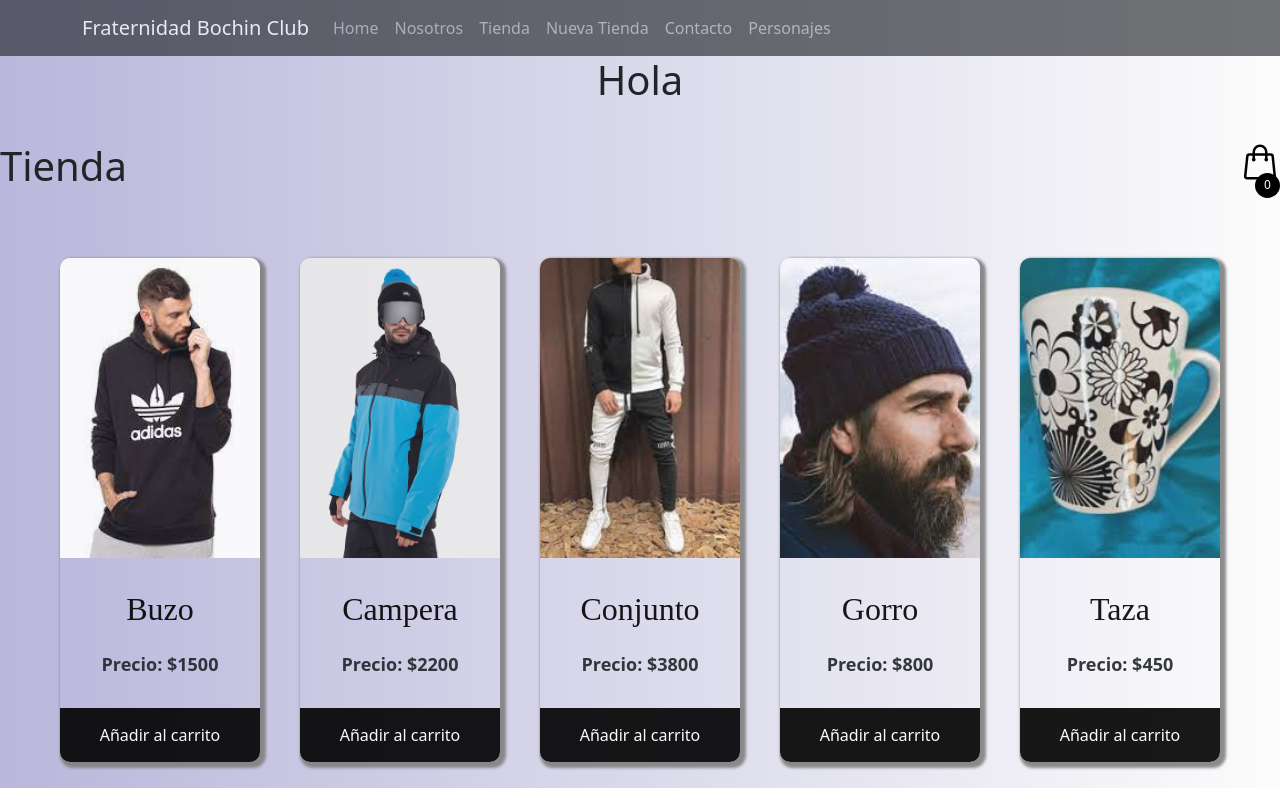
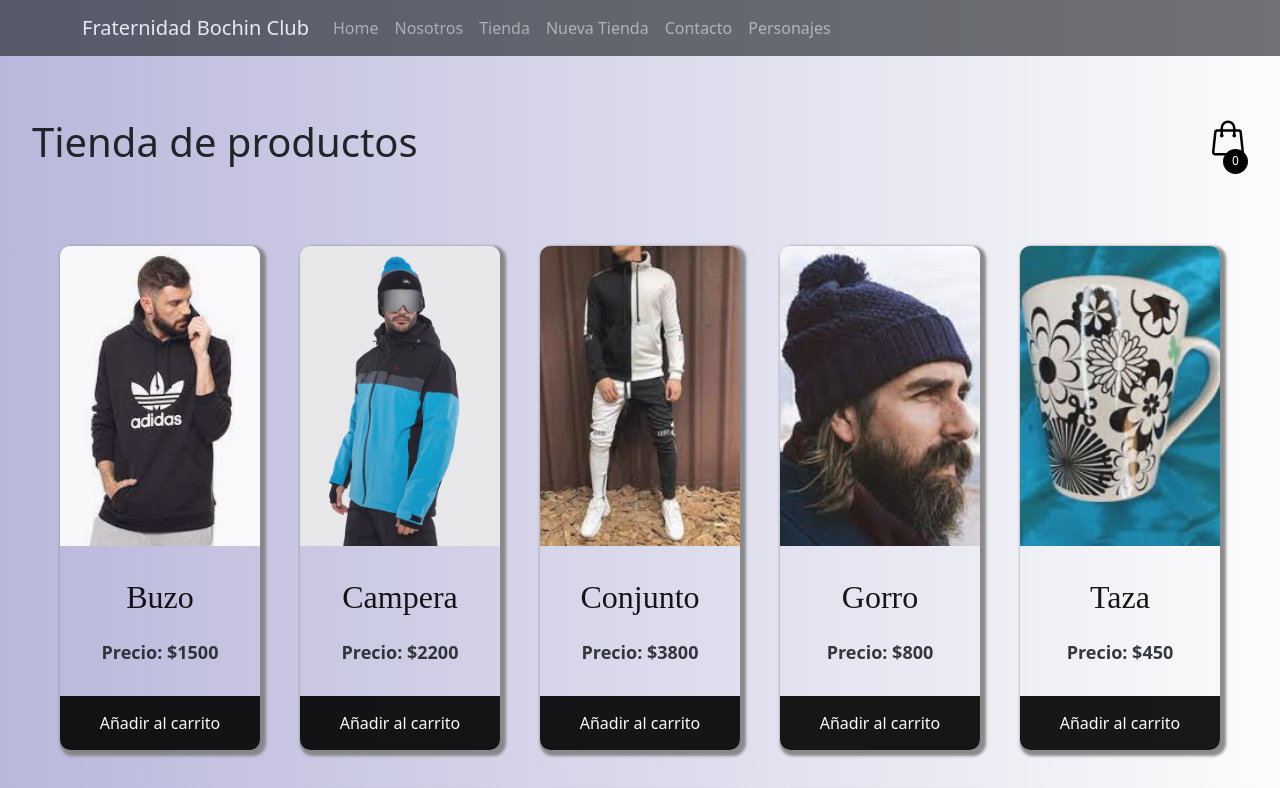
Before and after one commit to NahuelSandoval/bochinclubb, a React (Create React App) app: page /nuevaTienda in a window 1280 px wide. Shown: the top 788 px of the page. Built offline with nearby package versions, Linux system fonts and the light colour scheme.

Commit message:
carrito2

```diff
--- a/src/componentes/TiendaNueva/Header.js
+++ b/src/componentes/TiendaNueva/Header.js
@@ -29,7 +29,7 @@ const Header = ({
 
 	return (
 		<header>
-			<h1>Tienda</h1>
+			<h1>Tienda de productos</h1>
 
 			<div className='container-icon'>
 				<div
--- a/src/componentes/estilos/index.css
+++ b/src/componentes/estilos/index.css
@@ -30,7 +30,8 @@ img {
 header {
 	display: flex;
 	justify-content: space-between;
-	padding: 30px 0 40px 0;
+	padding: 30px 0 20px 0;
+	margin: 2rem
 }
 
 .container-icon {
@@ -63,7 +64,7 @@ header {
 	right: 0;
 
 	background-color: #fff;
-	width: 400px;
+	width: 300px;
 	z-index: 1;
 	box-shadow: 0 10px 20px rgba(0, 0, 0, 0.2);
 	border-radius: 10px;
@@ -225,5 +226,5 @@ header {
 .btn-clear-all:hover{
   background-color: #333;
   transform: scale(1.03);
-  border-radius: 0;
+  border-radius: 10px;
 }
--- a/src/componentes/nuevaTienda.js
+++ b/src/componentes/nuevaTienda.js
@@ -12,7 +12,7 @@ function TiendaNueva() {
 
   return (
     <>
-    <h1>Hola</h1>
+
     <Header allProducts={allProducts}
 				setAllProducts={setAllProducts}
 				total={total}
@@ -25,6 +25,7 @@ function TiendaNueva() {
 				setTotal={setTotal}
 				countProducts={countProducts}
 				setCountProducts={setCountProducts}/>
+    <h1>Gracias por su colaboración</h1>
     </>
   )
 }
```
